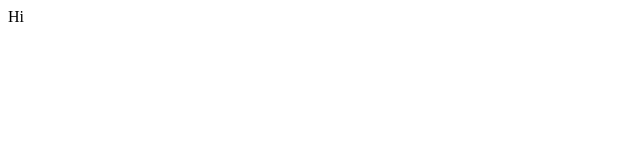
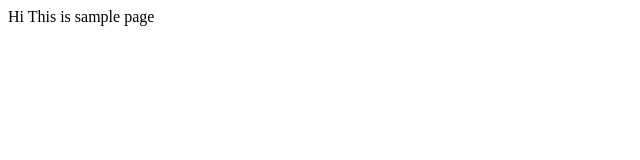
Before and after one commit to sizarcorpse/myopia-ui-components, a React (Create React App) app: page / in a window 1280 px wide. Shown: the top 160 px of the page, without its empty margins (0-640 px from the left). Built offline with nearby package versions, Linux system fonts and the light colour scheme.

Commit message:
initial mui theme

```diff
--- a/src/pages/sample.js
+++ b/src/pages/sample.js
@@ -3,7 +3,7 @@ import React from "react";
 import { withStyles, Box } from "@material-ui/core";
 const GCard = (props) => {
   const {} = props;
-  return <Box> Hi </Box>;
+  return <Box> Hi This is sample page </Box>;
 };
 
 export default withStyles(
```
